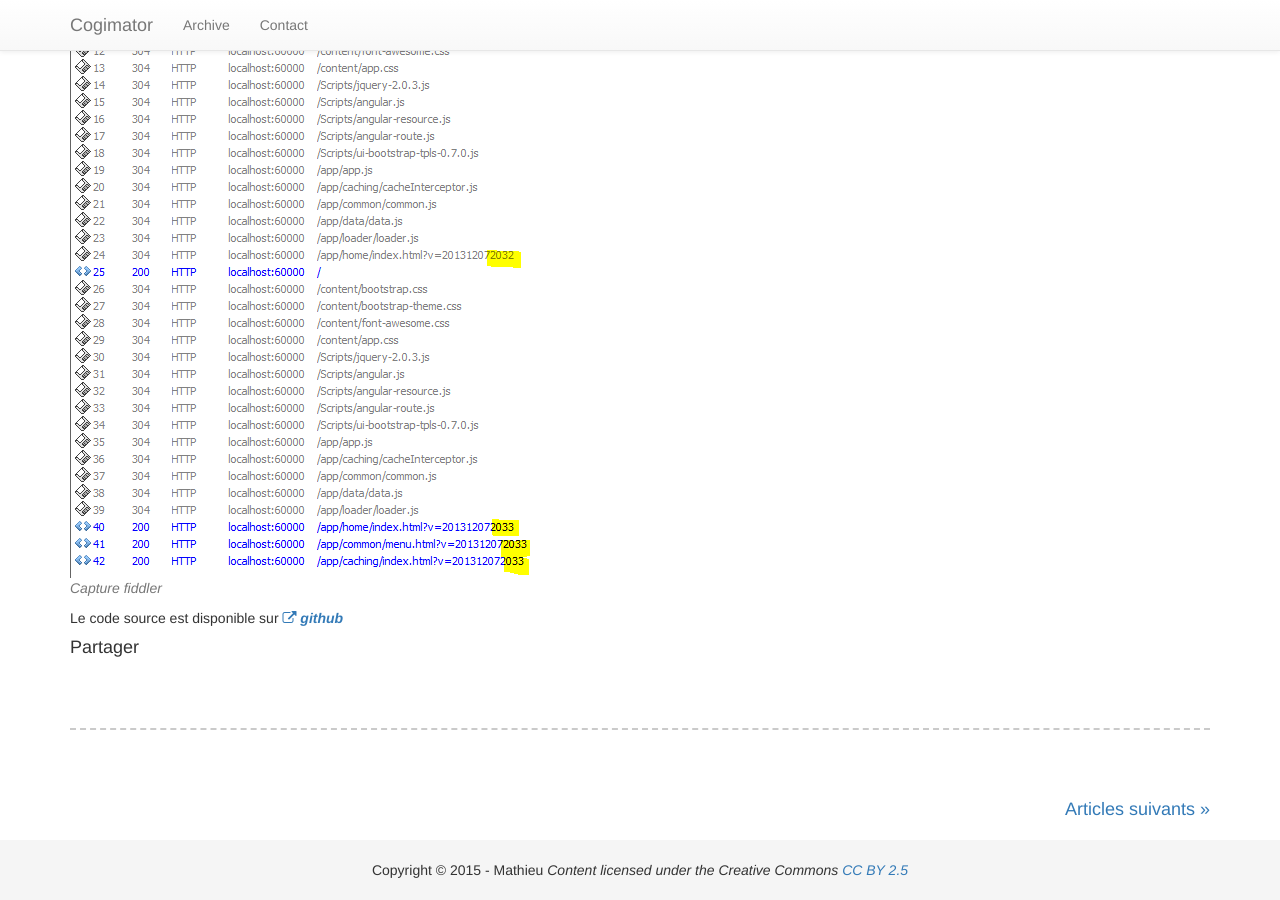
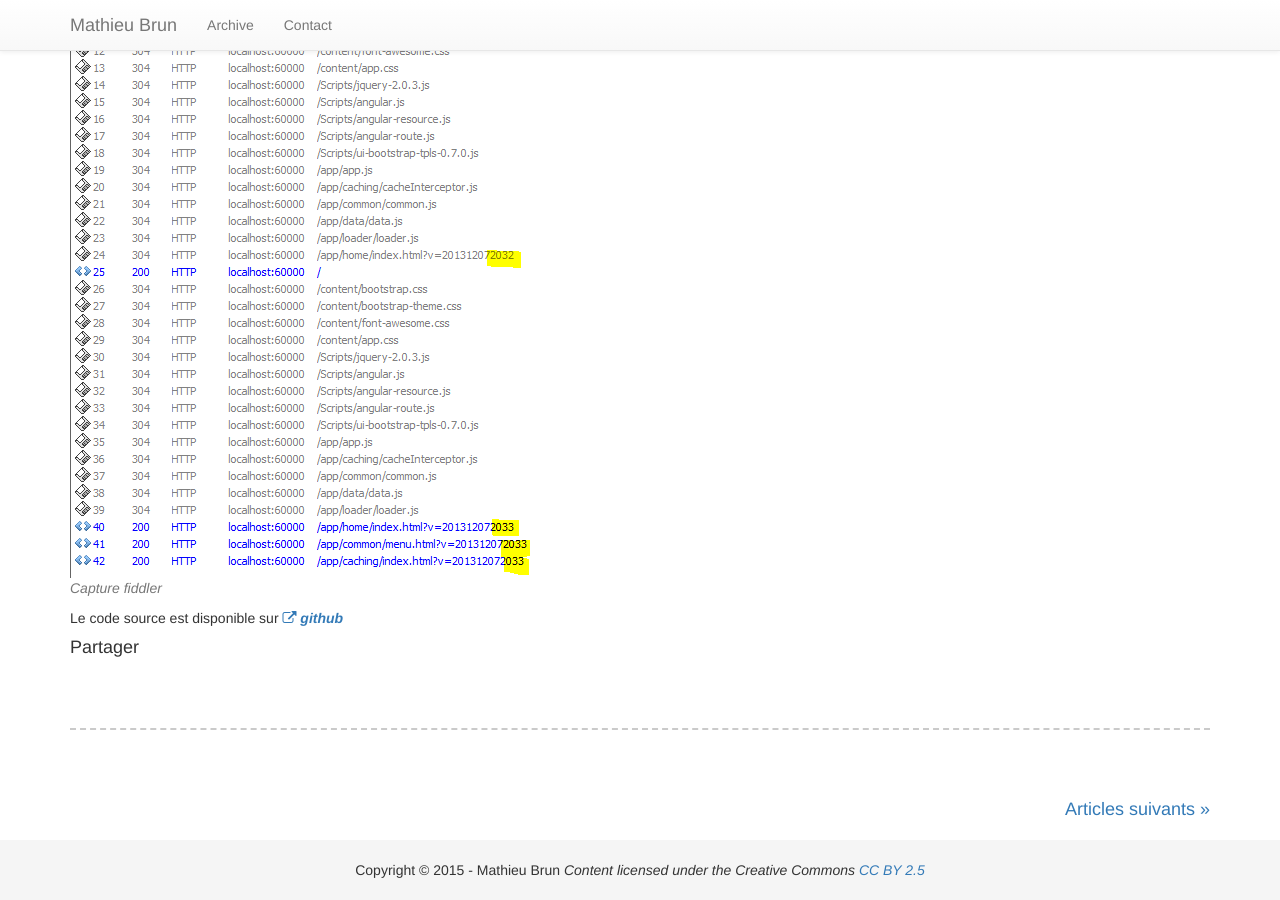
Before and after one commit to mathieubrun/mathieubrun.github.io, a Jekyll site: the page built from index.html, in a window 1280 px wide and 900 px high, scrolled down 8584 px. Built offline with Jekyll 4.4.1, drawn with Linux system fonts in a browser that asks for light colours; nearby versions of some CDN libraries; Markdown is read by kramdown in place of the engine named in the settings; the list of posts is cut into pages by our own code; comment, search, counter and statistics services are not loaded.

Commit message:
Misc fixes

```diff
--- a/_config.yml
+++ b/_config.yml
@@ -1,12 +1,12 @@
 #
 # Blog Settings
 #
-author: Mathieu
+author: Mathieu Brun
 description: One line after another...
 url: https://mathieubrun.github.io
-title: Cogimator
+title: Mathieu Brun
 subtitle: one line after another
-subscribe_rss: http://feeds.feedburner.com/Cogimator
+subscribe_rss: http://feeds.feedburner.com/mathieubrun
 encoding: UTF-8
 
 # Github repositories
--- a/_includes/article.html
+++ b/_includes/article.html
@@ -9,23 +9,7 @@
 		{% capture excerpted %}{{ content | has_excerpt }}{% endcapture %}
 		{% if excerpted == 'true' %}<a href="{{ post.url }}" class="more-link">{{ site.excerpt_link }}</a>{% endif %}
 
-		{% if site.addthis_profile_id %}
-		<h4>Partager</h4>
-		<div class="share">
-			<!-- AddThis Button BEGINs -->
-			<div class="addthis_toolbox addthis_default_style addthis_default_style" addthis:url="{{ site.url }}{{ post.url }}" addthis:title="{{ post.title }}">
-				<a class="addthis_button_preferred_1"></a>
-				<a class="addthis_button_preferred_2"></a>
-				<a class="addthis_button_preferred_3"></a>
-				<a class="addthis_button_preferred_4"></a>
-				<a class="addthis_button_compact"></a>
-				<a class="addthis_counter addthis_bubble_style"></a>
-			</div>
-			<script type="text/javascript">var addthis_config = {"data_track_addressbar":true};</script>
-			<script type="text/javascript" src="//s7.addthis.com/js/300/addthis_widget.js#pubid={{site.addthis_profile_id}}"></script>
-			<!-- AddThis Button END -->
-		</div>
-		{% endif %}
+		{% include post/sharing.html %}
 	</section>
 
 {% else %}
--- a/_includes/post/sharing.html
+++ b/_includes/post/sharing.html
@@ -11,7 +11,6 @@
 		<a class="addthis_counter addthis_bubble_style"></a>
 	</div>
 	<script type="text/javascript">var addthis_config = {"data_track_addressbar":true};</script>
-	<script type="text/javascript" src="//s7.addthis.com/js/300/addthis_widget.js#pubid={{site.addthis_profile_id}}"></script>
 	<!-- AddThis Button END -->
 </div>
 {% endif %}
--- a/_layouts/default.html
+++ b/_layouts/default.html
@@ -52,7 +52,7 @@
             <span class="icon-bar"></span>
             <span class="icon-bar"></span>
           </button>
-          <a class="navbar-brand" href="/">Cogimator</a>
+          <a class="navbar-brand" href="/">Mathieu Brun</a>
         </div>
         <div class="navbar-collapse collapse">
           <ul class="nav navbar-nav">
@@ -71,6 +71,7 @@
 
 	<footer id="footer">{% include footer.html %}</footer>
 
+	{% if site.addthis_profile_id %}<script type="text/javascript" src="//s7.addthis.com/js/300/addthis_widget.js#pubid={{site.addthis_profile_id}}" async="async"></script>{% endif %}
 	<script src="//ajax.googleapis.com/ajax/libs/jquery/1.10.2/jquery.min.js"></script>
 	<script src="//netdna.bootstrapcdn.com/bootstrap/3.0.3/js/bootstrap.min.js"></script>
 	<script>
```
